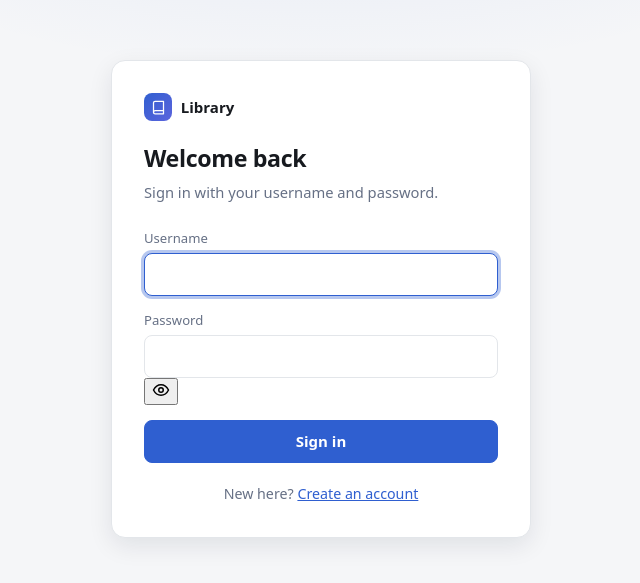
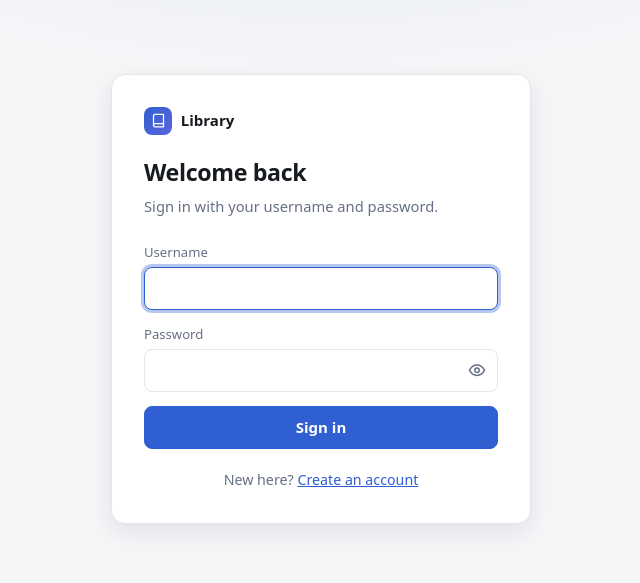
Before and after one commit to PhoenixMaster123/Library-Management-System-Version-2, a React (Vite) app in the folder frontend/: page /login in a window 1280 px wide. Shown: the part 101-684 px from the top of the page, without its empty margins (319-959 px from the left). Built offline with nearby package versions, Linux system fonts and the light colour scheme; no server answers.

Commit message:
fix: space the loan badge from the due date, and style the password toggle

```diff
--- a/frontend/src/styles.css
+++ b/frontend/src/styles.css
@@ -748,7 +748,13 @@ select:focus-visible {
   border-top: 1px solid var(--border);
 }
 
+/* A row, not two inline elements: JSX drops the newline between them, so without this the badge
+   and the due date run together as "You have this outDue back ...". */
 .detail-head {
+  display: flex;
+  align-items: center;
+  flex-wrap: wrap;
+  gap: 0.6rem;
   margin-bottom: 1rem;
 }
 
@@ -1551,3 +1557,42 @@ button.user-chip[aria-expanded='true'] {
   margin-bottom: 1.25rem;
   font-size: 0.9rem;
 }
+
+/* ------------------------------ password field ---------------------------- */
+
+.password-field {
+  position: relative;
+  display: flex;
+}
+
+.password-field input {
+  /* Room for the toggle, so a long password does not run underneath it. */
+  padding-right: 2.6rem;
+}
+
+.password-toggle {
+  position: absolute;
+  right: 0.25rem;
+  top: 50%;
+  transform: translateY(-50%);
+  display: grid;
+  place-items: center;
+  width: 2.1rem;
+  height: 2.1rem;
+  padding: 0;
+  border: none;
+  border-radius: 8px;
+  background: transparent;
+  color: var(--muted);
+  cursor: pointer;
+}
+
+.password-toggle:hover {
+  color: var(--text);
+  background: var(--surface-2);
+}
+
+.password-toggle:focus-visible {
+  outline: 2px solid var(--accent);
+  outline-offset: -2px;
+}
```
